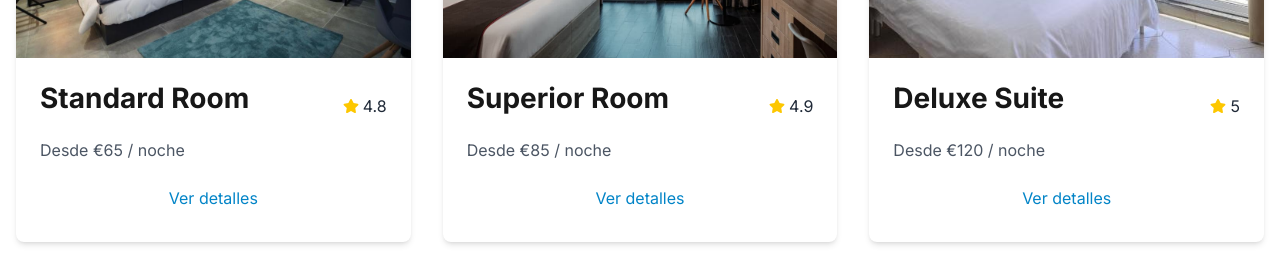
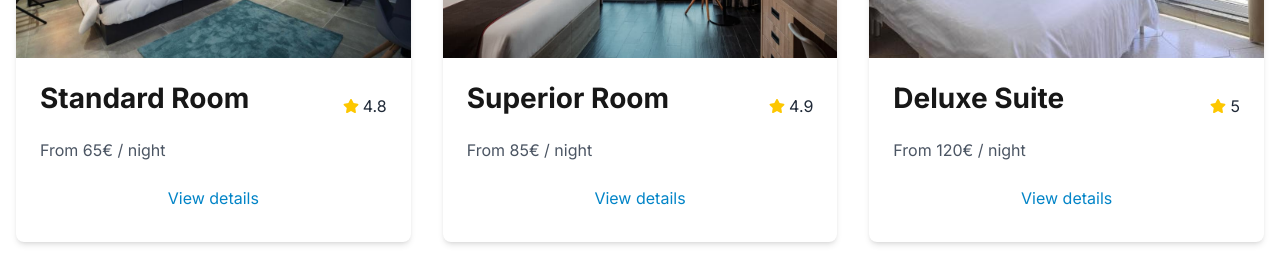
Before and after one commit to gonfdez/lepanto-guesthouse, a Next.js app: page /en in a window 1280 px wide. Shown: the part 1720-1988 px from the top of the page. Built offline with nearby package versions, Linux system fonts and the light colour scheme.

Commit message:
Translate roomcard

```diff
--- a/components/ui/RoomCard.tsx
+++ b/components/ui/RoomCard.tsx
@@ -1,7 +1,7 @@
-// components/ui/RoomCard.tsx
 import Image from "next/image";
-import Link from "next/link";
 import { FaStar } from "react-icons/fa";
+import { Link } from '@/i18n/routing';
+import { useTranslations } from 'next-intl';
 
 interface RoomCardProps {
   image: string;
@@ -18,6 +18,8 @@ export default function RoomCard({
   rating,
   link,
 }: RoomCardProps) {
+  const t = useTranslations('roomCard');
+
   return (
     <div className="bg-white rounded-lg shadow-md overflow-hidden">
       <div className="relative h-56">
@@ -31,12 +33,14 @@ export default function RoomCard({
             <span className="ml-1 text-gray-800">{rating}</span>
           </div>
         </div>
-        <p className="text-gray-600 mb-4">Desde €{price} / noche</p>
+        <p className="text-gray-600 mb-4">
+          {t('from')} {price}€ {t('perNight')}
+        </p>
         <Link
           href={link}
           className="block text-center bg-primary-500 hover:bg-primary-600 text-white py-2 rounded-md transition-colors"
         >
-          Ver detalles
+          {t('viewDetails')}
         </Link>
       </div>
     </div>
--- a/messages/en.json
+++ b/messages/en.json
@@ -112,5 +112,10 @@
             "twitter": "Twitter",
             "emailNewsletter": "Email for newsletter"
         }
+    },
+    "roomCard": {
+        "from": "From",
+        "perNight": "/ night",
+        "viewDetails": "View details"
     }
 }
--- a/messages/es.json
+++ b/messages/es.json
@@ -112,5 +112,10 @@
             "twitter": "Twitter",
             "emailNewsletter": "Email para newsletter"
         }
+    },
+    "roomCard": {
+        "from": "Desde",
+        "perNight": "/ noche",
+        "viewDetails": "Ver detalles"
     }
 }
```
